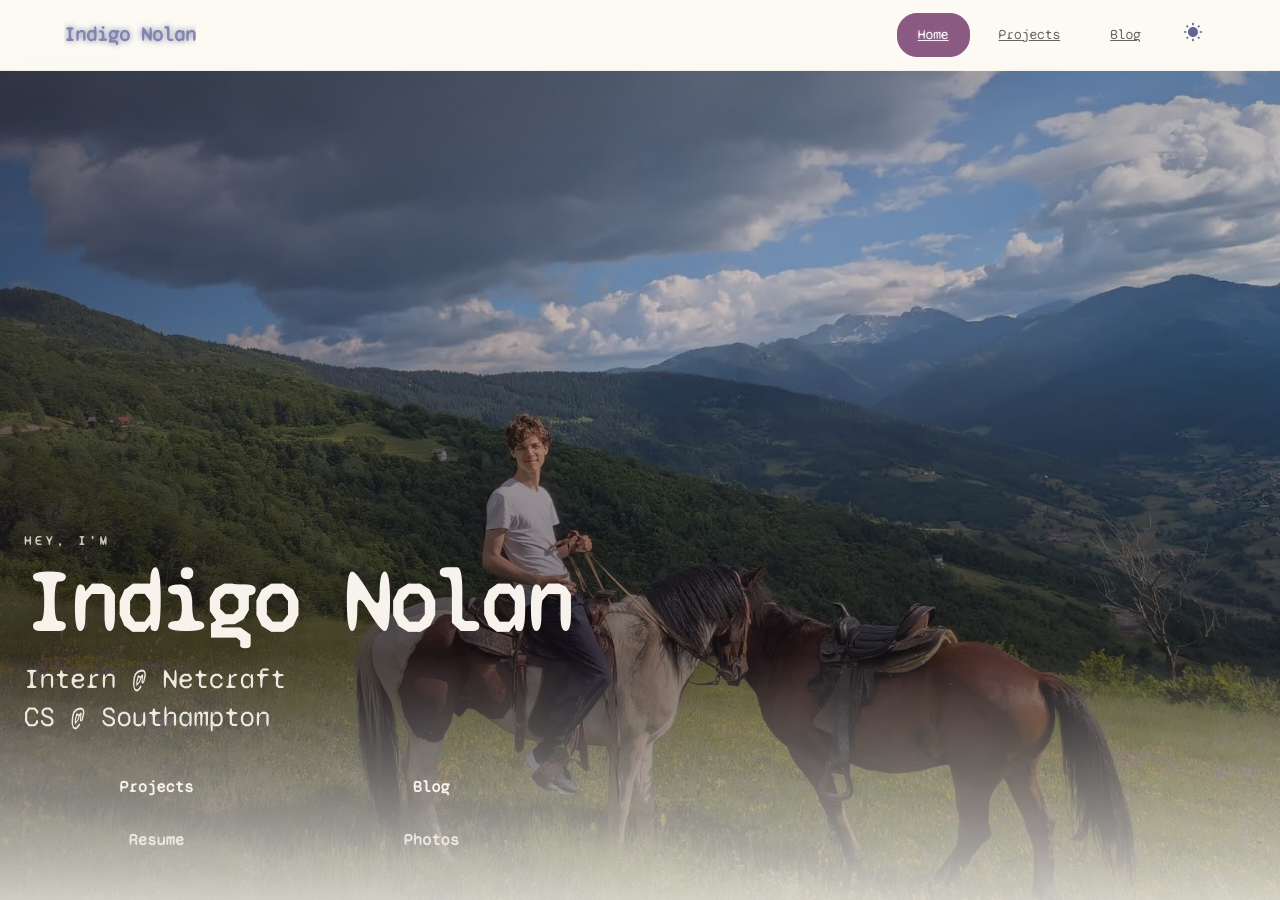
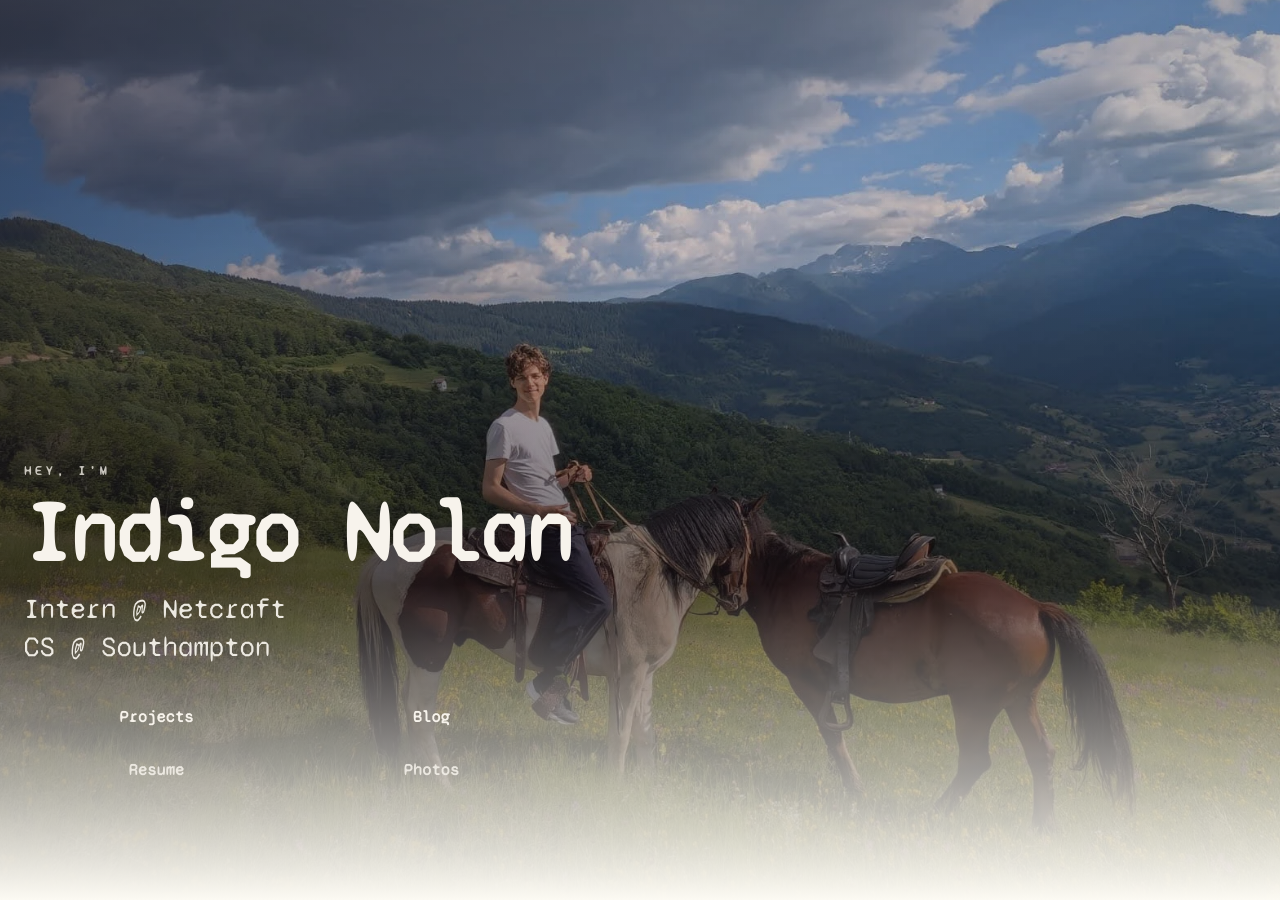
Before and after one commit to Lem0naise/website, a Jekyll site: the page built from index.html, in a window 1280 px wide and 900 px high. Built offline with Jekyll 4.4.1, drawn with Linux system fonts in a browser that asks for light colours; some web fonts are replaced; comment, search, counter and statistics services are not loaded.

Commit message:
remoev topbar from home

```diff
--- a/assets/walk.css
+++ b/assets/walk.css
@@ -2,16 +2,9 @@
    THE WALK — homepage layout
    ═══════════════════════════════════════════════════ */
 
-/* Soft header over the photographic hero */
-body.walk-page #header {
-	background: color-mix(in srgb, var(--background) 88%, transparent);
-	backdrop-filter: blur(10px);
-	-webkit-backdrop-filter: blur(10px);
-}
-
-/* Walk-page override for dark toggle (no lift on hover over the hero) */
-body.walk-page button.tab.tab-svg:hover {
-	transform: none;
+/* No fixed header here, so the hero can start at the very top of the page. */
+body.walk-page main {
+	padding-top: 0;
 }
 
 /* ── Hero / arrive ── */
@@ -300,9 +293,49 @@ body.walk-page button.tab.tab-svg:hover {
 	margin: 0 auto;
 }
 
+/* Theme toggle, sat beside the "About me" heading */
+.about-heading-row {
+	display: flex;
+	align-items: center;
+	gap: 14px;
+	margin: 0 0 32px;
+}
+
+.walk-section .about-heading-row h2 {
+	margin: 0;
+}
+
+.theme-toggle-inline {
+	appearance: none;
+	-webkit-appearance: none;
+	background: transparent;
+	border: none;
+	padding: 4px;
+	margin: 0;
+	line-height: 0;
+	cursor: pointer;
+	color: var(--text);
+	opacity: 0.35;
+	transition: opacity 0.2s ease, color 0.2s ease, transform 0.3s ease;
+}
+
+.theme-toggle-inline svg {
+	display: block;
+	width: 18px;
+	height: 18px;
+	fill: currentColor;
+}
+
+.theme-toggle-inline:hover,
+.theme-toggle-inline:focus-visible {
+	opacity: 1;
+	color: var(--accent);
+	transform: rotate(-15deg);
+}
+
 /* Focus rings for interactive bits */
 .hero-nav-card:focus-visible,
-button.tab:focus-visible {
+.theme-toggle-inline:focus-visible {
 	outline: 2px solid var(--accent);
 	outline-offset: 3px;
 }
@@ -395,10 +428,6 @@ html.dark-mode .walk-hero-scrim {
 		linear-gradient(90deg, rgba(20, 16, 18, 0.55) 0%, rgba(20, 16, 18, 0.15) 50%, transparent 100%);
 }
 
-body.walk-page #header {
-	border-bottom-color: transparent;
-}
-
 /* Reduced motion */
 @media (prefers-reduced-motion: reduce) {
 	.walk-hero-inner {
@@ -416,4 +445,9 @@ body.walk-page #header {
 	.hero-nav-card:focus-visible {
 		transform: none;
 	}
+
+	.theme-toggle-inline:hover,
+	.theme-toggle-inline:focus-visible {
+		transform: none;
+	}
 }
--- a/index.html
+++ b/index.html
@@ -88,23 +88,6 @@ permalink: /
 <body class="walk-page">
 	<a class="skip-link" href="#main">Skip to content</a>
 
-	<header id="header">
-		<div class="header-content">
-			<a class="logo" href="./">Indigo Nolan</a>
-			<nav id="menu" aria-label="Primary">
-				<a href="./" class="tab active">Home</a>
-				<a href="./portfolio" class="tab">Projects</a>
-				<a href="./blog" class="tab">Blog</a>
-				<button type="button" class="tab tab-svg" aria-label="Toggle dark mode" onclick="toggle()">
-					<svg xmlns="http://www.w3.org/2000/svg" viewBox="0 0 24 24" aria-hidden="true" focusable="false">
-						<path id="toggle-button"
-							d="M12 2A9.91 9.91 0 0 0 9 2.46A10 10 0 0 1 9 21.54A10 10 0 1 0 12 2Z" />
-					</svg>
-				</button>
-			</nav>
-		</div>
-	</header>
-
 	<main id="main">
 		{% assign visible_posts = site.posts | where_exp: "post", "post.hidden != true" %}
 		{% assign bloom_post = visible_posts[0] %}
@@ -147,7 +130,15 @@ permalink: /
 		<!-- 2. About (intro) -->
 		<section id="about" class="walk-section walk-about" aria-labelledby="about-heading">
 			<div class="walk-section-inner">
-				<h2 id="about-heading">About me</h2>
+				<div class="about-heading-row">
+					<h2 id="about-heading">About me</h2>
+					<button type="button" class="theme-toggle-inline" aria-label="Toggle dark mode" onclick="toggle()">
+						<svg xmlns="http://www.w3.org/2000/svg" viewBox="0 0 24 24" aria-hidden="true" focusable="false">
+							<path id="toggle-button"
+								d="M12 2A9.91 9.91 0 0 0 9 2.46A10 10 0 0 1 9 21.54A10 10 0 1 0 12 2Z" />
+						</svg>
+					</button>
+				</div>
 
 				<div class="about-item about-intro">
 					<ul>
```
